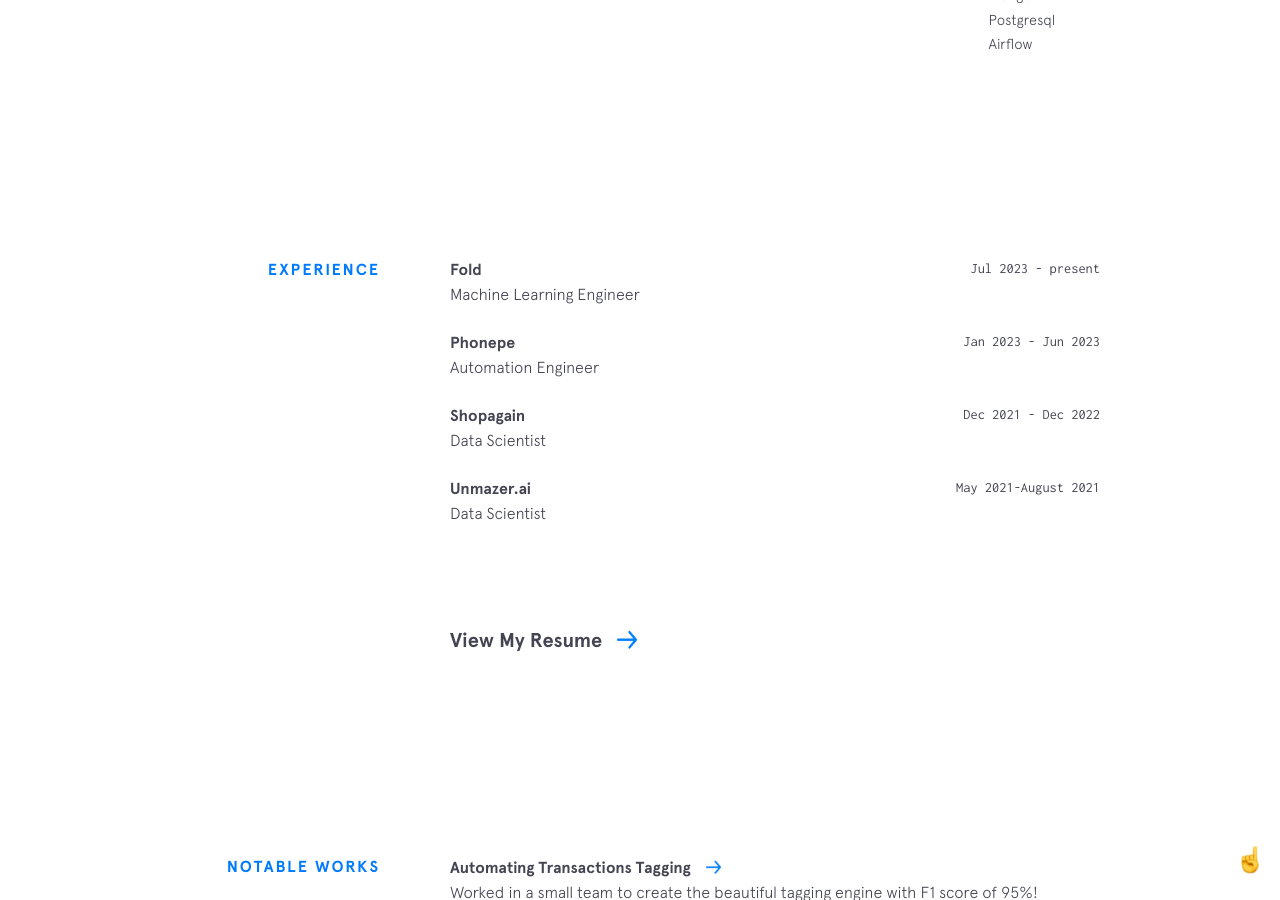
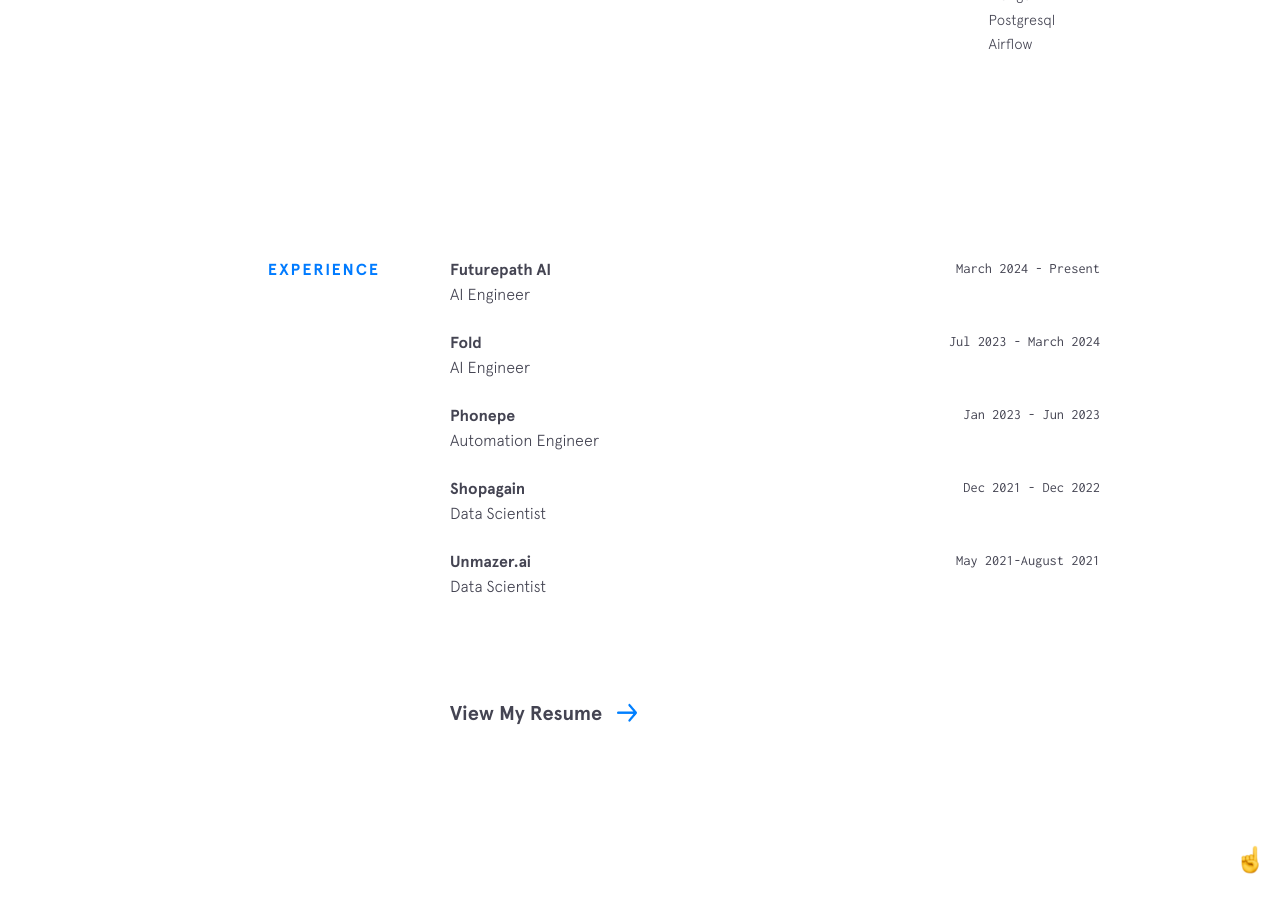
Before and after one commit to RheagalFire/rheagalfire.github.io, a Jekyll site: the page built from index.html, in a window 1280 px wide and 900 px high, scrolled down 1587 px. Built offline with Jekyll 4.4.1, drawn with Linux system fonts in a browser that asks for light colours; nearby versions of some CDN libraries.

Commit message:
Update experience.yml

```diff
--- a/_data/experience.yml
+++ b/_data/experience.yml
@@ -1,7 +1,12 @@
+- company: Futurepath AI
+  url: https://www.futurepath.ai/
+  time: March 2024 - Present
+  position: AI Engineer
+
 - company: Fold
   url: https://fold.money/
-  time: Jul 2023 - present
-  position: Machine Learning Engineer
+  time: Jul 2023 - March 2024
+  position: AI Engineer
 
 - company: Phonepe
   url: https://www.phonepe.com/
```
